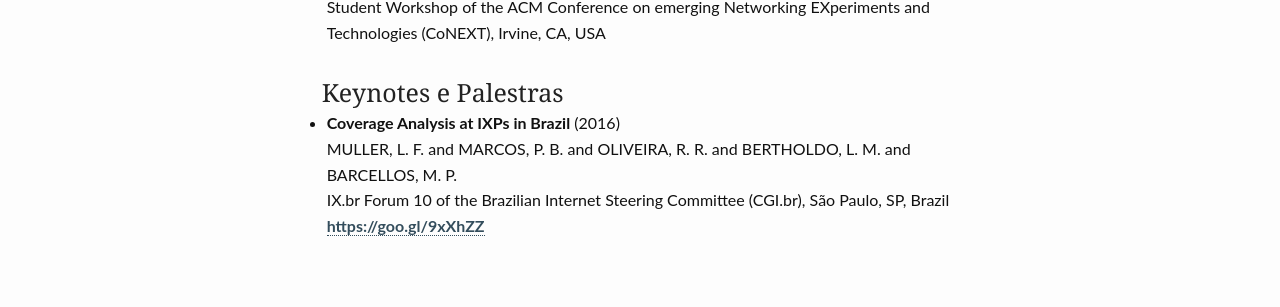
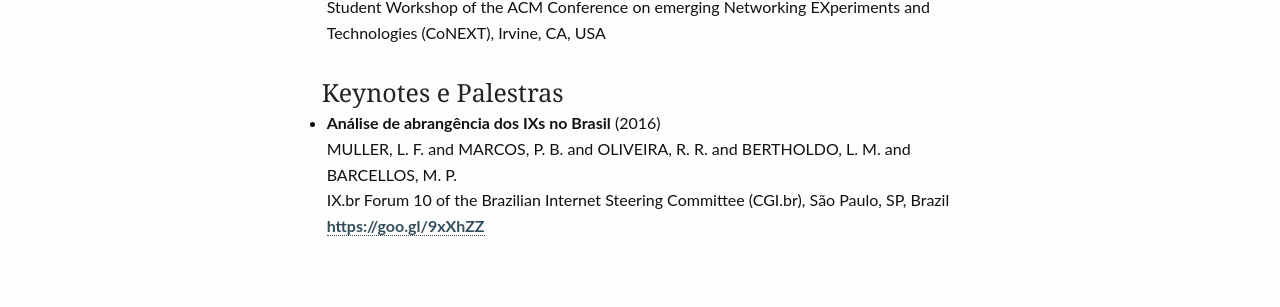
Before and after one commit to ipe-analytics/ipe-analytics-website, a Jekyll site: the page built from pages/publications.md, in a window 1280 px wide. Shown: the part 659-966 px from the top of the page. Built offline with Jekyll 4.4.1, drawn with Linux system fonts in a browser that asks for light colours.

Commit message:
Keynotes data file update

```diff
--- a/_data/keynotes-talks.yml
+++ b/_data/keynotes-talks.yml
@@ -1,4 +1,4 @@
-- title: "Coverage Analysis at IXPs in Brazil"
+- title: "Análise	de abrangência dos IXs no	Brasil"
   authors: "MULLER, L. F. and MARCOS, P. B. and OLIVEIRA, R. R. and BERTHOLDO, L. M. and BARCELLOS, M. P."
   published_at: "IX.br Forum 10 of the Brazilian Internet Steering Committee (CGI.br), São Paulo, SP, Brazil"
   year: "2016"
```
